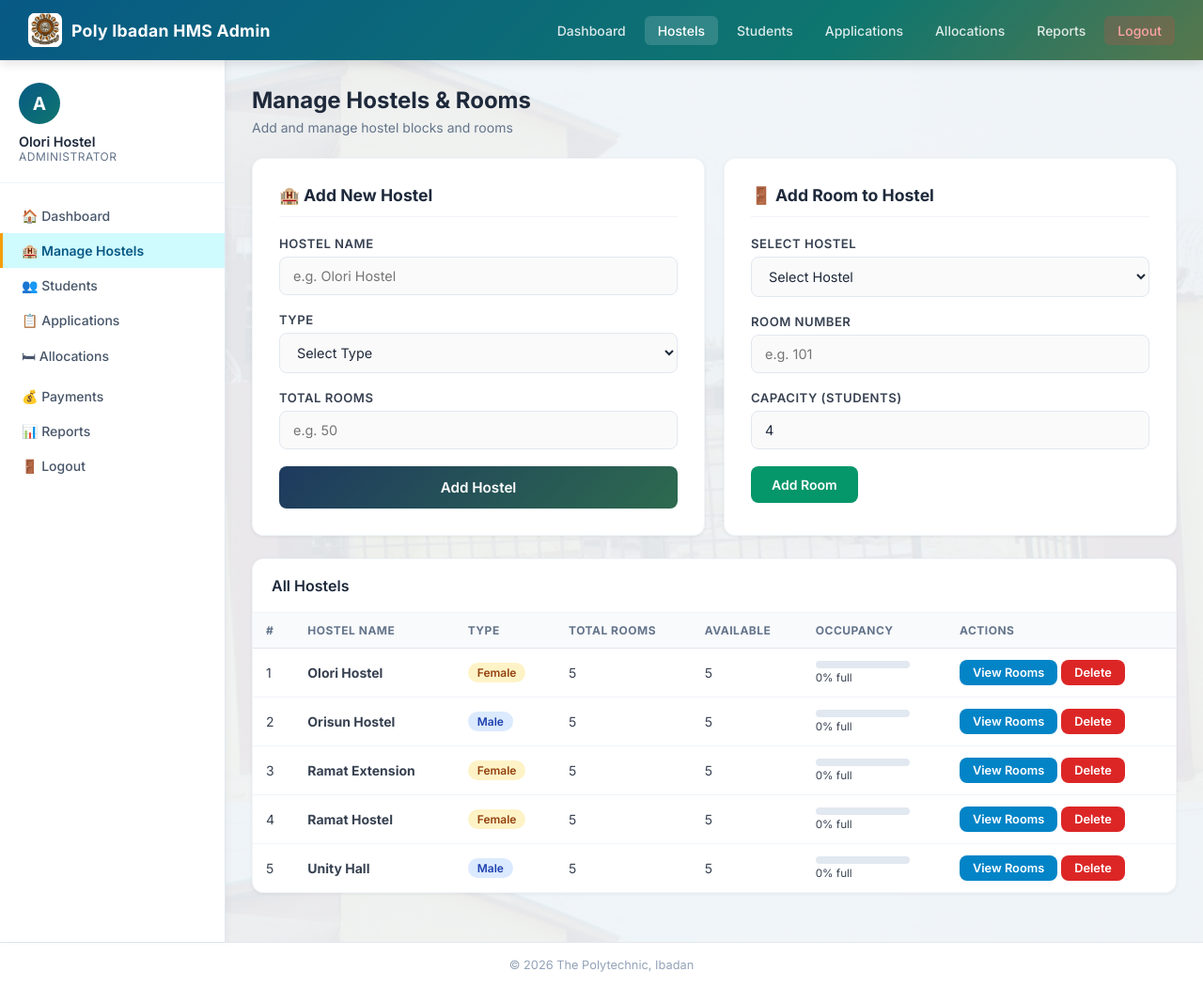
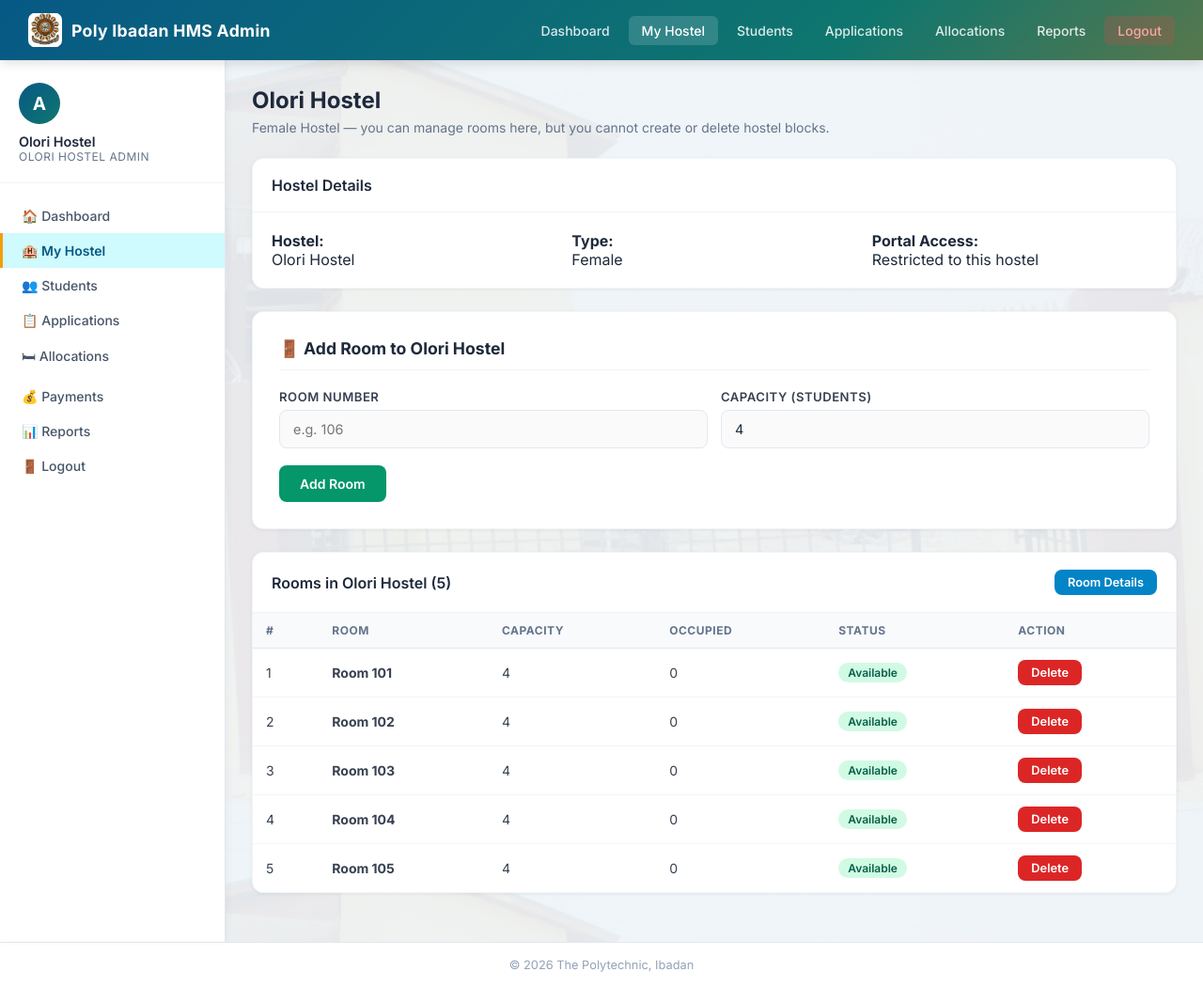
Before and after one commit to Eniola985/Hostel-Management-V2, a PHP site: page /admin/hostels.php in a window 1280 px wide. Shown: the whole page at 94% size. Run offline with PHP 8.4, Linux system fonts and the light colour scheme; a user stored in the database is signed in; data comes from the database, SQL or seed files in the repository; data that the repository does not hold is empty.

Commit message:
Restrict hostel admin to their assigned hostel

```diff
--- a/admin/hostels.php
+++ b/admin/hostels.php
@@ -1,54 +1,61 @@
 <?php
-session_start();
-if (!isset($_SESSION['admin_id'])) { header('Location: login.php'); exit; }
-require_once '../includes/db.php';
+require_once '../includes/admin_auth.php';
 
-$msg = $err = '';
+$hostel = current_admin_hostel($pdo);
+$hostel_id = $admin_hostel_id;
+$msg = '';
+$err = '';
 
-// Add hostel
-if (isset($_POST['add_hostel'])) {
-    $name = trim($_POST['hostel_name']);
-    $type = $_POST['hostel_type'];
-    $total = (int)$_POST['total_rooms'];
-    $pdo->prepare("INSERT INTO hostels (hostel_name, hostel_type, total_rooms) VALUES (?,?,?)")->execute([$name,$type,$total]);
-    $msg = 'Hostel added successfully!';
-}
+// Hostel admins may manage rooms inside their assigned hostel, but cannot create,
+// delete, or modify hostel blocks. The hostel list is intentionally scoped to one hostel.
+if ($_SERVER['REQUEST_METHOD'] === 'POST' && isset($_POST['add_room'])) {
+    $room_number = trim($_POST['room_number'] ?? '');
+    $capacity = (int)($_POST['capacity'] ?? 0);
 
-// Add room
-if (isset($_POST['add_room'])) {
-    $hid = (int)$_POST['hostel_id'];
-    $rnum = trim($_POST['room_number']);
-    $cap = (int)$_POST['capacity'];
-    $pdo->prepare("INSERT INTO rooms (hostel_id, room_number, capacity) VALUES (?,?,?)")->execute([$hid,$rnum,$cap]);
-    $msg = 'Room added successfully!';
-}
-
-// Delete hostel and its dependent records safely
-if (isset($_GET['delete_hostel'])) {
-    $hid = (int)$_GET['delete_hostel'];
-    try {
-        $pdo->beginTransaction();
-        $pdo->prepare("DELETE FROM allocations WHERE room_id IN (SELECT room_id FROM rooms WHERE hostel_id=?)")->execute([$hid]);
-        $pdo->prepare("DELETE FROM applications WHERE hostel_id=?")->execute([$hid]);
-        $pdo->prepare("DELETE FROM rooms WHERE hostel_id=?")->execute([$hid]);
-        $pdo->prepare("DELETE FROM hostels WHERE hostel_id=?")->execute([$hid]);
-        $pdo->commit();
-        $msg = 'Hostel and related rooms/applications deleted.';
-    } catch (Exception $e) {
-        $pdo->rollBack();
-        $err = 'Unable to delete hostel. Please try again.';
+    if ($room_number === '' || $capacity < 1 || $capacity > 10) {
+        $err = 'Enter a valid room number and capacity between 1 and 10.';
+    } else {
+        try {
+            $stmt = $pdo->prepare('INSERT INTO rooms (hostel_id, room_number, capacity) VALUES (?,?,?)');
+            $stmt->execute([$hostel_id, $room_number, $capacity]);
+            $msg = 'Room added successfully to ' . $hostel['hostel_name'] . '.';
+        } catch (PDOException $e) {
+            $err = 'That room number already exists in this hostel, or the room could not be added.';
+        }
     }
 }
 
-$hostels = $pdo->query("SELECT h.*, COUNT(r.room_id) as room_count, SUM(CASE WHEN r.status='Available' THEN 1 ELSE 0 END) as available_count FROM hostels h LEFT JOIN rooms r ON h.hostel_id=r.hostel_id GROUP BY h.hostel_id ORDER BY h.hostel_name")->fetchAll();
-$all_hostels = $pdo->query("SELECT * FROM hostels")->fetchAll();
+if (isset($_GET['delete_room'])) {
+    $room_id = (int)$_GET['delete_room'];
+    $stmt = $pdo->prepare("SELECT occupied FROM rooms WHERE room_id=? AND hostel_id=?");
+    $stmt->execute([$room_id, $hostel_id]);
+    $room = $stmt->fetch();
+
+    if (!$room) {
+        $err = 'Room not found in your hostel.';
+    } elseif ((int)$room['occupied'] > 0) {
+        $err = 'An occupied room cannot be deleted.';
+    } else {
+        $pdo->prepare('DELETE FROM rooms WHERE room_id=? AND hostel_id=?')->execute([$room_id, $hostel_id]);
+        $msg = 'Room deleted successfully.';
+    }
+}
+
+$roomsStmt = $pdo->prepare("SELECT r.*, COUNT(a.allocation_id) AS active_allocations
+    FROM rooms r
+    LEFT JOIN allocations a ON a.room_id=r.room_id AND a.status='Active'
+    WHERE r.hostel_id=?
+    GROUP BY r.room_id
+    ORDER BY r.room_number");
+$roomsStmt->execute([$hostel_id]);
+$rooms = $roomsStmt->fetchAll();
 ?>
 <!DOCTYPE html>
 <html lang="en">
 <head>
 <meta charset="UTF-8"><meta name="viewport" content="width=device-width, initial-scale=1.0">
-<title>Manage Hostels</title>
-<link rel="stylesheet" href="../css/style.css?v=6">
+<title>My Hostel - <?= htmlspecialchars($hostel['hostel_name']) ?></title>
+<link rel="stylesheet" href="../css/style.css?v=7">
 <link href="https://fonts.googleapis.com/css2?family=Inter:wght@300;400;500;600;700&display=swap" rel="stylesheet">
 </head>
 <body>
@@ -56,7 +63,7 @@ $all_hostels = $pdo->query("SELECT * FROM hostels")->fetchAll();
     <div class="brand"><img src="../assets/POLYLOGO.jpg" alt="The Polytechnic, Ibadan logo"> Poly Ibadan HMS Admin</div>
     <ul class="nav-links">
         <li><a href="dashboard.php">Dashboard</a></li>
-        <li><a href="hostels.php" class="active">Hostels</a></li>
+        <li><a href="hostels.php" class="active">My Hostel</a></li>
         <li><a href="students.php">Students</a></li>
         <li><a href="applications.php">Applications</a></li>
         <li><a href="allocations.php">Allocations</a></li>
@@ -69,11 +76,11 @@ $all_hostels = $pdo->query("SELECT * FROM hostels")->fetchAll();
     <div class="user-info">
         <div class="avatar">A</div>
         <div class="name"><?= htmlspecialchars($_SESSION['admin_name']) ?></div>
-        <div class="role">Administrator</div>
+        <div class="role"><?= htmlspecialchars($hostel['hostel_name']) ?> Admin</div>
     </div>
     <nav class="sidebar-nav">
         <a href="dashboard.php">🏠 Dashboard</a>
-        <a href="hostels.php" class="active">🏨 Manage Hostels</a>
+        <a href="hostels.php" class="active">🏨 My Hostel</a>
         <a href="students.php">👥 Students</a>
         <a href="applications.php">📋 Applications</a>
         <a href="allocations.php">🛏 Allocations</a>
@@ -83,86 +90,63 @@ $all_hostels = $pdo->query("SELECT * FROM hostels")->fetchAll();
     </nav>
 </aside>
 <main class="main">
-    <div class="page-title">Manage Hostels &amp; Rooms</div>
-    <div class="page-subtitle">Add and manage hostel blocks and rooms</div>
+    <div class="page-title"><?= htmlspecialchars($hostel['hostel_name']) ?></div>
+    <div class="page-subtitle"><?= htmlspecialchars($hostel['hostel_type']) ?> Hostel — you can manage rooms here, but you cannot create or delete hostel blocks.</div>
+
     <?php if ($msg): ?><div class="alert alert-success"><?= htmlspecialchars($msg) ?></div><?php endif; ?>
     <?php if ($err): ?><div class="alert alert-error"><?= htmlspecialchars($err) ?></div><?php endif; ?>
 
-    <div style="display:grid;grid-template-columns:1fr 1fr;gap:20px;margin-bottom:24px;">
-        <div class="form-card">
-            <h3>🏨 Add New Hostel</h3>
-            <form method="POST">
-                <div class="form-group">
-                    <label>Hostel Name</label>
-                    <input type="text" name="hostel_name" placeholder="e.g. Olori Hostel" required>
-                </div>
-                <div class="form-group">
-                    <label>Type</label>
-                    <select name="hostel_type" required>
-                        <option value="">Select Type</option>
-                        <option value="Male">Male</option>
-                        <option value="Female">Female</option>
-                    </select>
-                </div>
-                <div class="form-group">
-                    <label>Total Rooms</label>
-                    <input type="number" name="total_rooms" min="1" placeholder="e.g. 50" required>
-                </div>
-                <button type="submit" name="add_hostel" class="btn btn-primary">Add Hostel</button>
-            </form>
+    <div class="card" style="margin-bottom:24px;">
+        <div class="card-header"><h3>Hostel Details</h3></div>
+        <div style="padding:20px;display:grid;grid-template-columns:repeat(3,1fr);gap:16px;">
+            <div><strong>Hostel:</strong><br><?= htmlspecialchars($hostel['hostel_name']) ?></div>
+            <div><strong>Type:</strong><br><?= htmlspecialchars($hostel['hostel_type']) ?></div>
+            <div><strong>Portal Access:</strong><br>Restricted to this hostel</div>
         </div>
-        <div class="form-card">
-            <h3>🚪 Add Room to Hostel</h3>
-            <form method="POST">
-                <div class="form-group">
-                    <label>Select Hostel</label>
-                    <select name="hostel_id" required>
-                        <option value="">Select Hostel</option>
-                        <?php foreach ($all_hostels as $h): ?>
-                            <option value="<?= $h['hostel_id'] ?>"><?= htmlspecialchars($h['hostel_name']) ?></option>
-                        <?php endforeach; ?>
-                    </select>
-                </div>
+    </div>
+
+    <div class="form-card" style="max-width:100%;margin-bottom:24px;">
+        <h3>🚪 Add Room to <?= htmlspecialchars($hostel['hostel_name']) ?></h3>
+        <form method="POST">
+            <div class="form-row">
                 <div class="form-group">
                     <label>Room Number</label>
-                    <input type="text" name="room_number" placeholder="e.g. 101" required>
+                    <input type="text" name="room_number" placeholder="e.g. 106" required maxlength="50">
                 </div>
                 <div class="form-group">
                     <label>Capacity (Students)</label>
                     <input type="number" name="capacity" min="1" max="10" value="4" required>
                 </div>
-                <button type="submit" name="add_room" class="btn btn-success">Add Room</button>
-            </form>
-        </div>
+            </div>
+            <button type="submit" name="add_room" class="btn btn-success">Add Room</button>
+        </form>
     </div>
 
     <div class="card">
-        <div class="card-header"><h3>All Hostels</h3></div>
+        <div class="card-header">
+            <h3>Rooms in <?= htmlspecialchars($hostel['hostel_name']) ?> (<?= count($rooms) ?>)</h3>
+            <a href="rooms.php" class="btn btn-info btn-sm">Room Details</a>
+        </div>
         <div class="table-wrap">
-            <?php if (empty($hostels)): ?>
-                <div class="empty-state"><span class="empty-icon">🏨</span><p>No hostels added yet.</p></div>
+            <?php if (!$rooms): ?>
+                <div class="empty-state"><span class="empty-icon">🚪</span><p>No rooms have been added yet.</p></div>
             <?php else: ?>
             <table>
-                <thead><tr><th>#</th><th>Hostel Name</th><th>Type</th><th>Total Rooms</th><th>Available</th><th>Occupancy</th><th>Actions</th></tr></thead>
+                <thead><tr><th>#</th><th>Room</th><th>Capacity</th><th>Occupied</th><th>Status</th><th>Action</th></tr></thead>
                 <tbody>
-                <?php foreach ($hostels as $i => $h):
-                    $occ = $h['room_count'] > 0 ? round((($h['room_count'] - $h['available_count']) / $h['room_count']) * 100) : 0;
-                ?>
+                <?php foreach ($rooms as $i => $room): ?>
                 <tr>
-                    <td><?= $i+1 ?></td>
-                    <td><strong><?= htmlspecialchars($h['hostel_name']) ?></strong></td>
-                    <td><span class="badge <?= $h['hostel_type']==='Male' ? 'badge-info' : 'badge-warning' ?>"><?= $h['hostel_type'] ?></span></td>
-                    <td><?= $h['room_count'] ?></td>
-                    <td><?= $h['available_count'] ?? 0 ?></td>
+                    <td><?= $i + 1 ?></td>
+                    <td><strong>Room <?= htmlspecialchars($room['room_number']) ?></strong></td>
+                    <td><?= (int)$room['capacity'] ?></td>
+                    <td><?= (int)$room['occupied'] ?></td>
+                    <td><span class="badge <?= $room['status']==='Available' ? 'badge-success' : 'badge-danger' ?>"><?= htmlspecialchars($room['status']) ?></span></td>
                     <td>
-                        <div style="background:#e2e8f0;border-radius:20px;height:8px;width:100px;">
-                            <div style="background:<?= $occ>80?'#dc2626':($occ>50?'#d97706':'#059669') ?>;height:8px;border-radius:20px;width:<?= $occ ?>%;"></div>
-                        </div>
-                        <small><?= $occ ?>% full</small>
-                    </td>
-                    <td>
-                        <a href="rooms.php?hostel_id=<?= $h['hostel_id'] ?>" class="btn btn-info btn-sm">View Rooms</a>
-                        <a href="?delete_hostel=<?= $h['hostel_id'] ?>" class="btn btn-danger btn-sm" onclick="return confirm('Delete this hostel?')">Delete</a>
+                        <?php if ((int)$room['occupied'] === 0): ?>
+                            <a href="?delete_room=<?= (int)$room['room_id'] ?>" class="btn btn-danger btn-sm" onclick="return confirm('Delete this room?')">Delete</a>
+                        <?php else: ?>
+                            <span style="color:#94a3b8;font-size:.8rem;">Occupied</span>
+                        <?php endif; ?>
                     </td>
                 </tr>
                 <?php endforeach; ?>
```
